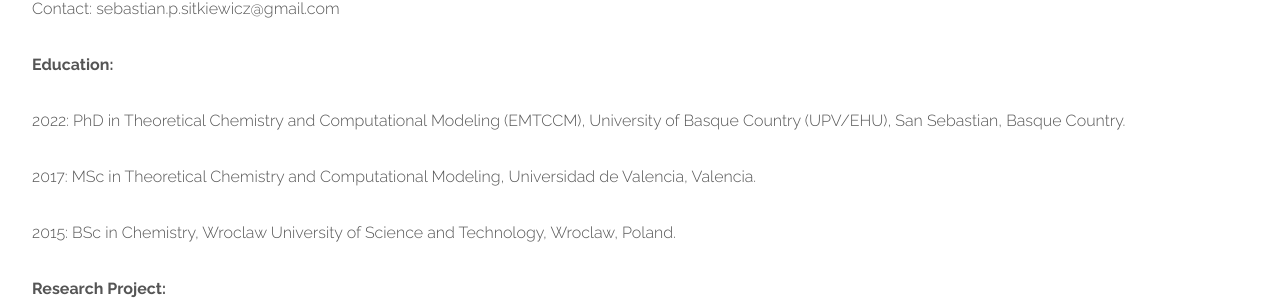
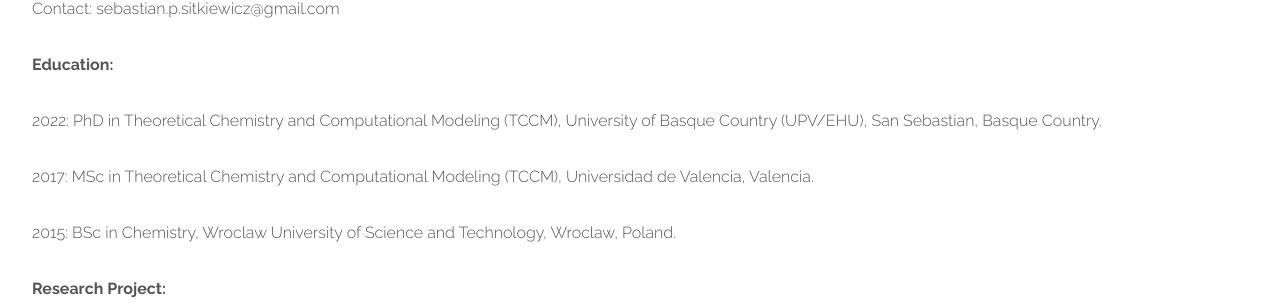
Before and after one commit to old-jekyll-templates/Horizons-Jekyll-Theme, a Jekyll site: the page built from members/sebastian_sitkewicz.html, in a window 1280 px wide and 900 px high, scrolled down 494 px. Shown: the part 149-453 px from the top of the window. Built offline with Jekyll 4.4.1, drawn with Linux system fonts in a browser that asks for light colours.

Commit message:
Update sebastian_sitkewicz.html

```diff
--- a/members/sebastian_sitkewicz.html
+++ b/members/sebastian_sitkewicz.html
@@ -29,8 +29,8 @@ layout: main
 	    <a href="#" class="image feature"><img src="{{ site.baseurl }}/members/photos/sebstian.jpg" alt="" style="width: 15vw; min-width: 60px;" /></a>
 	    <p>Contact: sebastian.p.sitkiewicz@gmail.com</p>
 	    <p><b>Education:</b></p>
-            <p>2022: PhD in Theoretical Chemistry and Computational Modeling (EMTCCM), University of Basque Country (UPV/EHU), San Sebastian, Basque Country.</p>
-            <p>2017: MSc in Theoretical Chemistry and Computational Modeling, Universidad de Valencia, Valencia.</p>
+            <p>2022: PhD in Theoretical Chemistry and Computational Modeling (TCCM), University of Basque Country (UPV/EHU), San Sebastian, Basque Country.</p>
+            <p>2017: MSc in Theoretical Chemistry and Computational Modeling (TCCM), Universidad de Valencia, Valencia.</p>
 	    <p>2015: BSc in Chemistry, Wroclaw University of Science and Technology, Wroclaw, Poland.</p>
             <p><b>Research Project:</b></p>
 	    <p>Development of density functionals for the calculation of nonlinear optical properties.</p>
```
